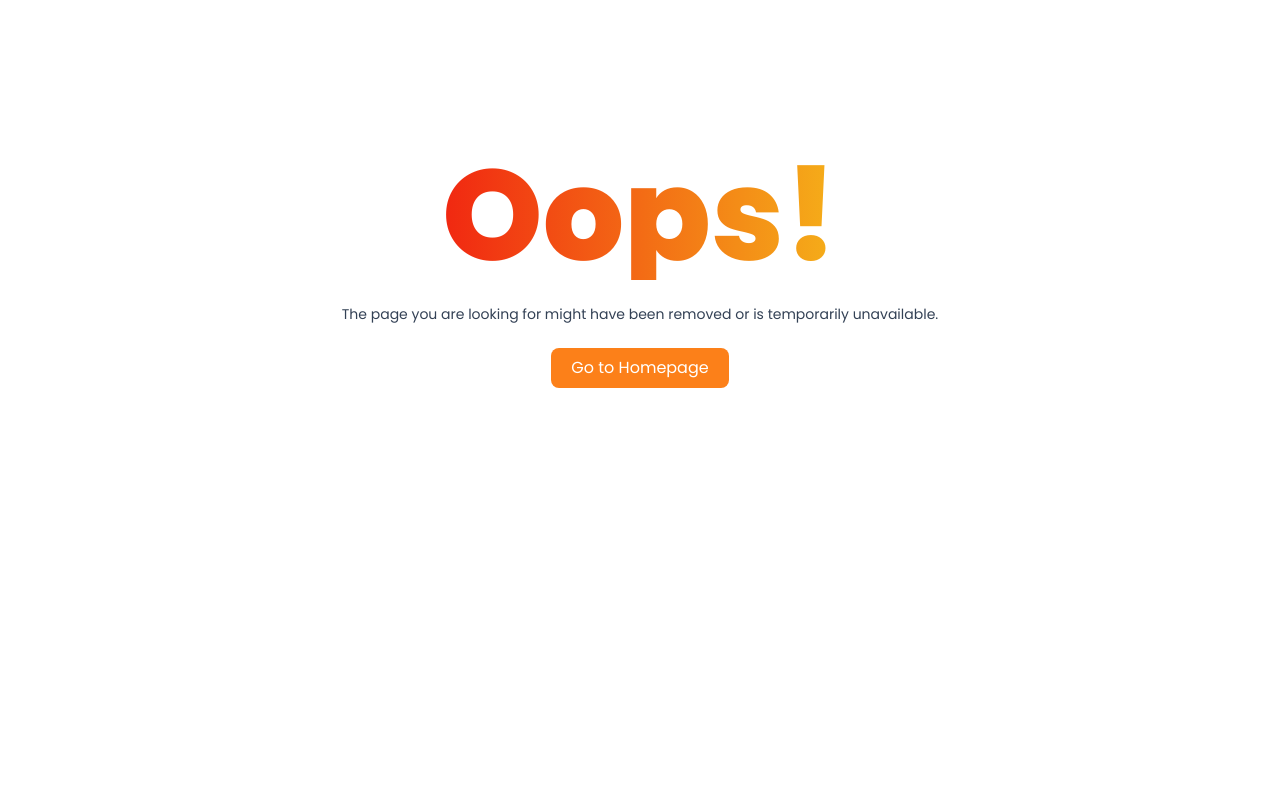
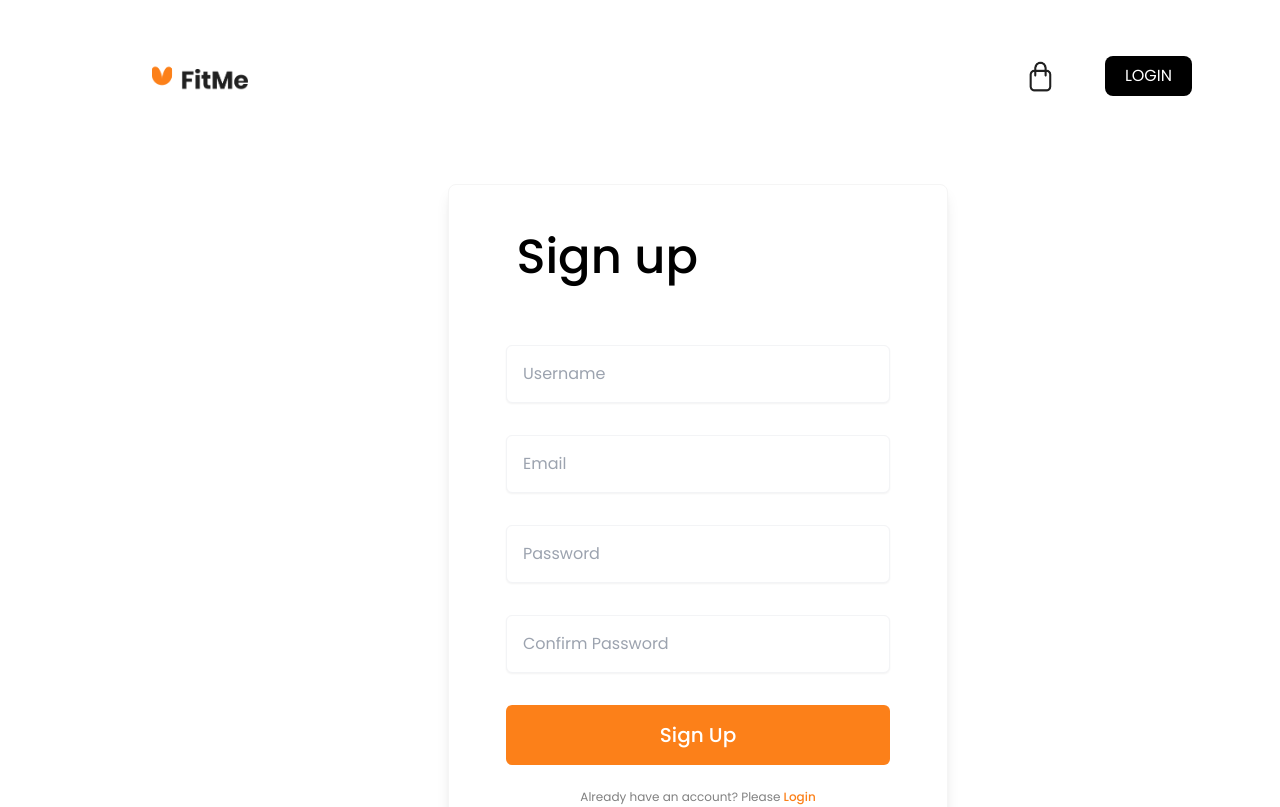
Before and after one commit to Ashrayaa/Fit-Me-App, a React (Vite) app: page /signup in a window 1280 px wide. Shown: the top 807 px of the page. Built offline with nearby package versions, Linux system fonts and the light colour scheme.

Commit message:
signup page and form validation done

```diff
--- a/package.json
+++ b/package.json
@@ -12,6 +12,8 @@
   "license": "ISC",
   "devDependencies": {
     "@babel/core": "^7.20.12",
+    "@types/react": "^18.0.28",
+    "@types/react-dom": "^18.0.11",
     "autoprefixer": "^10.4.13",
     "buffer": "^5.7.1",
     "parcel": "^2.8.2",
@@ -25,6 +27,7 @@
     "emoji-mart": "^5.5.2",
     "react": "^18.2.0",
     "react-dom": "^18.2.0",
+    "react-hook-form": "^7.43.2",
     "react-router-dom": "^6.7.0"
   }
 }
--- a/src/components/Body.js
+++ b/src/components/Body.js
@@ -1,5 +1,4 @@
 import React from "react";
-// import { restaurantlist } from "../config";
 import RestaurantCard from "./RestaurantCard";
 import Vector from "/assets/images/Vector.png";
 import { useState, useEffect } from "react";
@@ -8,12 +7,7 @@ import { Link } from "react-router-dom";
 import { SWIGGY_API_URL } from "../config";
 import { Player } from "@lottiefiles/react-lottie-player";
 
-function filterData(searchText, restaurants) {
-  const filterData = restaurants.filter((restaurant) =>
-    restaurant?.data?.name?.toLowerCase()?.includes(searchText.toLowerCase())
-  );
-  return filterData;
-}
+import { filterData } from "../utils/helper";
 
 const Body = () => {
   const [errorMessage, setErrorMessage] = useState("");
--- a/src/components/Header.js
+++ b/src/components/Header.js
@@ -36,9 +36,9 @@ const Header = () => {
           <li>
             <img src={Bag} className="w-8" />
           </li>
-          <Link to="./login">
+          <Link to="/login">
             <button className="bg-black text-white py-2 px-5 rounded-lg">
-              Signup
+              LOGIN
             </button>
           </Link>
           {/* {isLoggedIn ? (
--- a/src/components/Login.js
+++ b/src/components/Login.js
@@ -1,4 +1,5 @@
 import React from "react";
+import { Link } from "react-router-dom";
 
 const Login = () => {
   return (
@@ -7,7 +8,8 @@ const Login = () => {
         <div className="flex flex-col justify-center items-center gap-3">
           <h1 className="text-5xl font-medium">Login</h1>
           <h5 className="text-sm font-medium">
-            or <span className="text-[#FC8019]">create an account</span>
+            or <span className="text-[#FC8019] cursor-pointer">
+              <Link to="/signup">create an account</Link></span>
           </h5>
         </div>
         <img
@@ -17,14 +19,28 @@ const Login = () => {
       </div>
 
       <div className="flex flex-col gap-4 lg:w-96">
+      <input
+          className="border p-4 border-gray-100 shadow-sm rounded-md outline-none"
+          type="email"
+          id="email"
+          name="email"
+          placeholder="Email"
+        />
         <input
+          className="border p-4 border-gray-100 shadow-sm rounded-md outline-none"
+          type="password"
+          id="password"
+          name="password"
+          placeholder="Password"
+        />
+        {/* <input
           className="border p-4 border-gray-100 shadow-sm rounded-md outline-none"
           placeholder="Phone Number"
           //type="tel"
           //name="mobile"
           //id="mobile"
           //value
-        />
+        /> */}
         <button className="bg-[#FC8019] p-4 text-white font-medium text-xl rounded-md">
           LOGIN
         </button>
--- a/src/components/RestaurantMenu.js
+++ b/src/components/RestaurantMenu.js
@@ -4,24 +4,12 @@ import { IMG_CDN_URL } from "../config";
 import { DetailPageShimmer } from "./Shimmer";
 import Offertag from "/assets/images/offertag.png";
 import Star from "/assets/images/green star.png";
+import useRestaurant from "../utils/useRestaurant";
 
 const RestaurantMenu = () => {
   const { resId } = useParams();
 
-  const [restaurant, setRestaurant] = useState(null);
-
-  useEffect(() => {
-    getRestaurantInfo();
-  }, []);
-
-  async function getRestaurantInfo() {
-    const data = await fetch(
-      "https://www.swiggy.com/dapi/menu/v4/full?lat=8.5241391&lng=76.9366376&menuId=" +
-        resId
-    );
-    const json = await data.json();
-    setRestaurant(json.data);
-  }
+  const restaurant = useRestaurant(resId);
 
   return !restaurant ? (
     <DetailPageShimmer />
--- a/src/components/Shimmer.js
+++ b/src/components/Shimmer.js
@@ -3,21 +3,21 @@ import React from "react";
 export const MainShimmer = () => {
   return (
     <>
-      <section class="text-gray-500 body-font">
-        <div class="container px-5  mx-auto ">
-          <div class="flex flex-col lg:flex-row flex-wrap ">
+      <section className="text-gray-500 body-font">
+        <div className="container px-5  mx-auto ">
+          <div className="flex flex-col lg:flex-row flex-wrap ">
             {Array(12)
               .fill("")
               .map((e, index) => (
-                <div class="p-6 md:w-1/3">
-                  <div class="h-full border-2 border-gray-200 rounded-lg overflow-hidden">
-                    <div class="lg:h-48 h-32 animate-pulse bg-gray-400 md:h-36 w-full object-cover object-center"></div>
-                    <div class="p-6">
-                      <h2 class="bg-gray-400 animate-pulse h-4 w-1/4 mb-2"></h2>
-                      <h1 class="w-1/2 mb-4 h-6 animate-pulse bg-gray-500"></h1>
-                      {/* <p class="leading-relaxed mb-3 w-full h-3 animate-pulse bg-gray-400"></p> */}
-                      <p class="leading-relaxed mb-3 w-2/3 h-3 animate-pulse bg-gray-400"></p>
-                      <p class="leading-relaxed mb-3 w-1/2 h-3 animate-pulse bg-gray-400"></p>
+                <div className="p-6 md:w-1/3">
+                  <div className="h-full border-2 border-gray-200 rounded-lg overflow-hidden">
+                    <div className="lg:h-48 h-32 animate-pulse bg-gray-400 md:h-36 w-full object-cover object-center"></div>
+                    <div className="p-6">
+                      <h2 className="bg-gray-400 animate-pulse h-4 w-1/4 mb-2"></h2>
+                      <h1 className="w-1/2 mb-4 h-6 animate-pulse bg-gray-500"></h1>
+                      {/* <p className="leading-relaxed mb-3 w-full h-3 animate-pulse bg-gray-400"></p> */}
+                      <p className="leading-relaxed mb-3 w-2/3 h-3 animate-pulse bg-gray-400"></p>
+                      <p className="leading-relaxed mb-3 w-1/2 h-3 animate-pulse bg-gray-400"></p>
                     </div>
                   </div>
                 </div>
--- /dev/null
+++ b/src/components/Signup.js
@@ -0,0 +1,125 @@
+import { Link } from "react-router-dom";
+import { useForm } from "react-hook-form";
+
+const Signup = () => {
+  const {
+    register,
+    handleSubmit,
+    formState: { errors },
+  } = useForm();
+
+  console.log(errors);
+
+  return (
+    <div className="flex flex-col p-6 gap-12 sm:gap-16 lg:ml-[35%] lg:p-10 lg:border lg:border-neutral-100 lg:w-[500px] lg:py-12 lg:shadow-lg lg:rounded-lg justify-center items-center align-middle">
+      <div className="grid sm:grid-cols-2 justify-center items-center grid-flow-row">
+        <div className="flex flex-col justify-center items-center">
+          <h1 className="text-5xl font-medium">Sign up</h1>
+        </div>
+        {/* <img
+        src="	https://cdn3d.iconscout.com/3d/premium/thumb/burger-5863026-4897345.png"
+        className="hidden sm:flex sm:w-24 rounded-full"
+      /> */}
+      </div>
+
+      <div>
+        <form
+          className="flex flex-col gap-4 lg:w-96"
+          onSubmit={handleSubmit((data) => {
+            console.log(data);
+          })}
+        >
+          <input
+            {...register("username", { required: true })}
+            className="border p-4 border-gray-100 shadow-sm rounded-md outline-none"
+            type="text"
+            id="username"
+            name="username"
+            placeholder="Username"
+          />
+          <p>
+            {errors.username && (
+              <span className="text-xs font-medium text-red-600">
+                Your username is required
+              </span>
+            )}
+          </p>
+          <input
+            {...register("email", {
+              required: "This is a required field",
+              pattern: /^\S+@\S+$/i,
+            })}
+            className="border p-4 border-gray-100 shadow-sm rounded-md outline-none"
+            type="email"
+            id="email"
+            name="email"
+            placeholder="Email"
+          />
+          <p>
+            {errors.email && (
+              <span className="text-xs font-medium text-red-600">
+                Please enter a valid email address
+              </span>
+            )}
+          </p>
+          <input
+            {...register("password", {
+              required: "This is a required field",
+              minLength: 8,
+            })}
+            className="border p-4 border-gray-100 shadow-sm rounded-md outline-none"
+            type="password"
+            id="password"
+            name="password"
+            placeholder="Password"
+          />
+          <p>
+            {errors.password && (
+              <span className="text-xs font-medium text-red-600">
+                Please enter a password with atleast 8 characters
+              </span>
+            )}
+          </p>
+          <input
+            {...register("confirmpassword", {
+              required: "This is a required field",
+              validate: (value) => value === password,
+            })}
+            className="border p-4 border-gray-100 shadow-sm rounded-md outline-none"
+            type="password"
+            id="confirmpassword"
+            name="confirmpassword"
+            placeholder="Confirm Password"
+          />
+          <p>
+            {errors.confirmpassword && (
+              <span className="text-xs font-medium text-red-600">
+                Please enter the password same as above
+              </span>
+            )}
+          </p>
+          {/* <input
+          className="border p-4 border-gray-100 shadow-sm rounded-md outline-none"
+          placeholder="Phone Number"
+          //type="tel"
+          //name="mobile"
+          //id="mobile"
+          //value
+        /> */}
+
+          <button className="bg-[#FC8019] p-4 text-white font-medium text-xl rounded-md">
+            Sign Up
+          </button>
+        </form>
+
+        <p className="font-normal text-[#808080] text-xs text-center mt-6">
+          Already have an account? Please{" "}
+          <span className="text-[#FC8019] font-medium cursor-pointer">
+            <Link to="/login">Login</Link>
+          </span>{" "}
+        </p>
+      </div>
+    </div>
+  );
+};
+export default Signup;
--- a/src/config.js
+++ b/src/config.js
@@ -1,7 +1,7 @@
 export const IMG_CDN_URL =
   "https://res.cloudinary.com/swiggy/image/upload/fl_lossy,f_auto,q_auto,w_508,h_320,c_fill/";
 
-export const SWIGGY_API_URL =  "https://www.swiggy.com/dapi/restaurants/list/v5?lat=11.2587531&lng=75.78041&page_type=DESKTOP_WEB_LISTING";
+export const SWIGGY_API_URL =
+  "https://www.swiggy.com/dapi/restaurants/list/v5?lat=11.2587531&lng=75.78041&page_type=DESKTOP_WEB_LISTING";
 
-  //   "https://www.swiggy.com/dapi/restaurants/list/v5?lat=11.8744775&lng=75.37036619999999&page_type=DESKTOP_WEB_LISTING";
-//try viewing this jsonformat in your console and check whether the below path is right or
+export const FETCH_MENU_URL = "https://www.swiggy.com/dapi/menu/v4/full?lat=8.5241391&lng=76.9366376&menuId=";
--- /dev/null
+++ b/src/utils/helper.js
@@ -0,0 +1,6 @@
+export function filterData(searchText, restaurants) {
+  const filterData = restaurants.filter((restaurant) =>
+    restaurant?.data?.name?.toLowerCase()?.includes(searchText.toLowerCase())
+  );
+  return filterData;
+}
--- /dev/null
+++ b/src/utils/useRestaurant.js
@@ -0,0 +1,21 @@
+import { useState, useEffect } from "react";
+import { FETCH_MENU_URL } from "../config";
+
+const useRestaurant = (resId) => {
+  const [restaurant, setRestaurant] = useState(null);
+
+  //Get data from API
+  useEffect(() => {
+    getRestaurantInfo();
+  }, []);
+
+  async function getRestaurantInfo() {
+    const data = await fetch(FETCH_MENU_URL + resId);
+    const json = await data.json();
+    setRestaurant(json.data);
+  }
+
+  return restaurant;
+};
+
+export default useRestaurant;
```
Also changed, not shown: src/App.js (+6 -1 lines), 2 other files (tests, documents, lock files or other folders).
